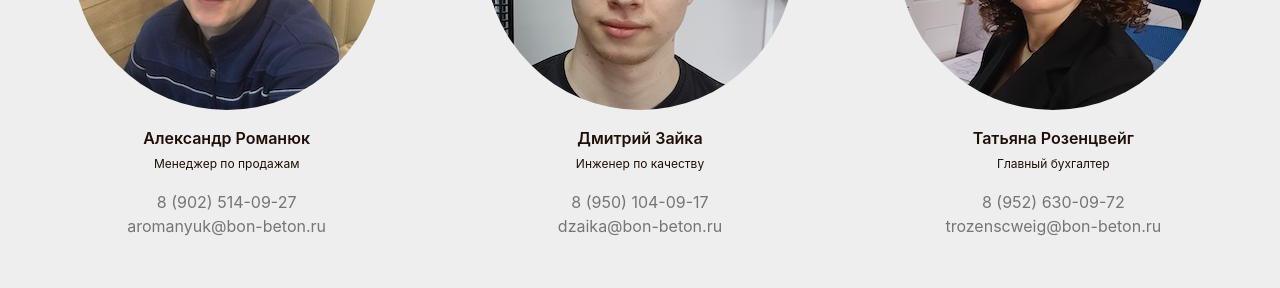
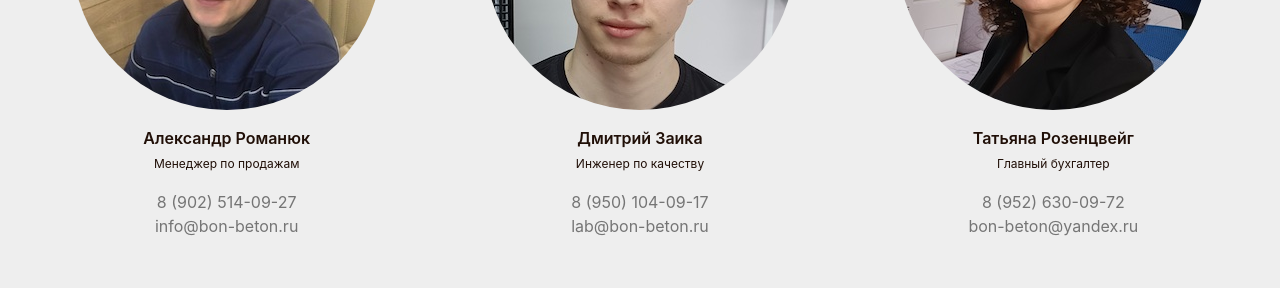
Before and after one commit to al22/bon-beton, a Gatsby site: page / in a window 1280 px wide. Shown: the part 2760-3048 px from the top of the page. Built offline with nearby package versions, Linux system fonts and the light colour scheme; Gatsby itself is replaced by a stand-in of ours.

Commit message:
изменил почты и ошибку в фамилии Димы

```diff
--- a/src/components/team.jsx
+++ b/src/components/team.jsx
@@ -16,16 +16,16 @@ const data = [
     image: "aromanyuk",
     phone: "8 (902) 514-09-27",
     phoneHref: "tel: 8-902-514-09-27",
-    email: "aromanyuk@bon-beton.ru"
+    email: "info@bon-beton.ru"
   },
   {
     id: 2,
-    name: "Дмитрий Зайка",
+    name: "Дмитрий Заика",
     title: "Инженер по качеству",
     image: "dzaika",
     phone: "8 (950) 104-09-17",
     phoneHref: "tel: 8-950-104-09-17",
-    email: "dzaika@bon-beton.ru"
+    email: "lab@bon-beton.ru"
   },
   {
     id: 3,
@@ -34,7 +34,7 @@ const data = [
     image: "trozencweig",
     phone: "8 (952) 630-09-72",
     phoneHref: "tel: 8-952-630-09-72",
-    email: "trozenscweig@bon-beton.ru"
+    email: "bon-beton@yandex.ru"
   }
 ];
 
```
